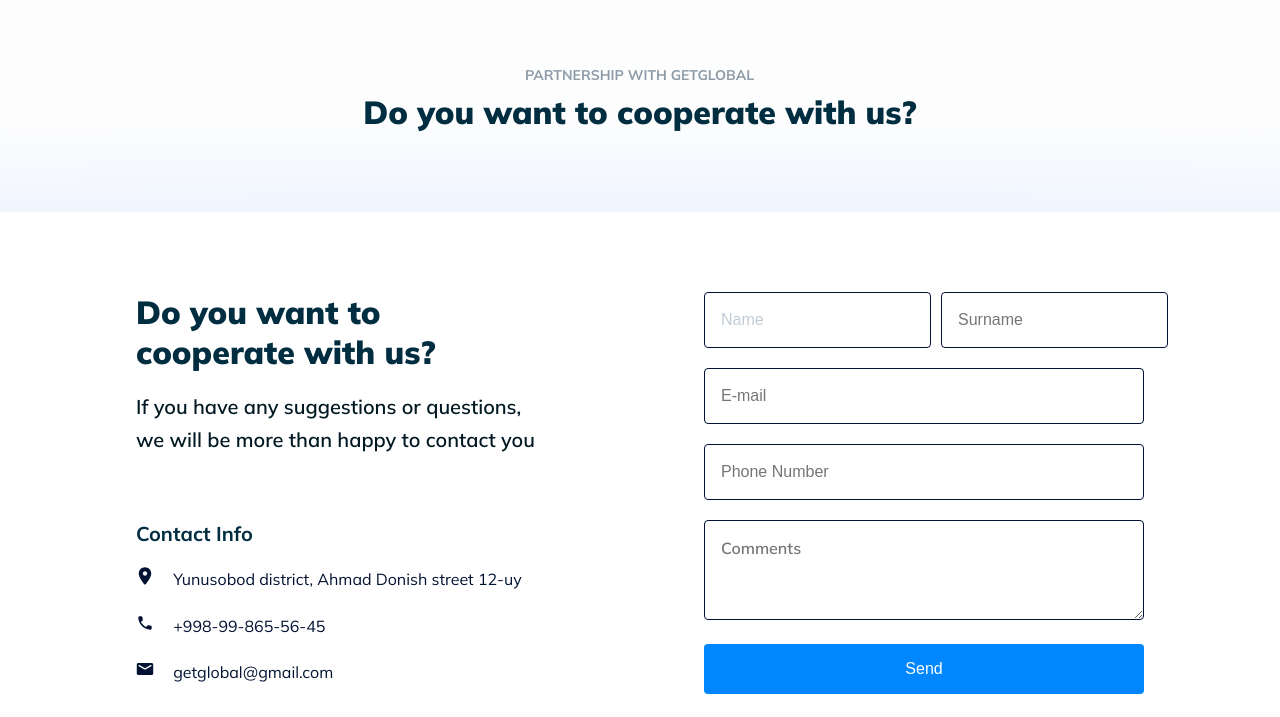
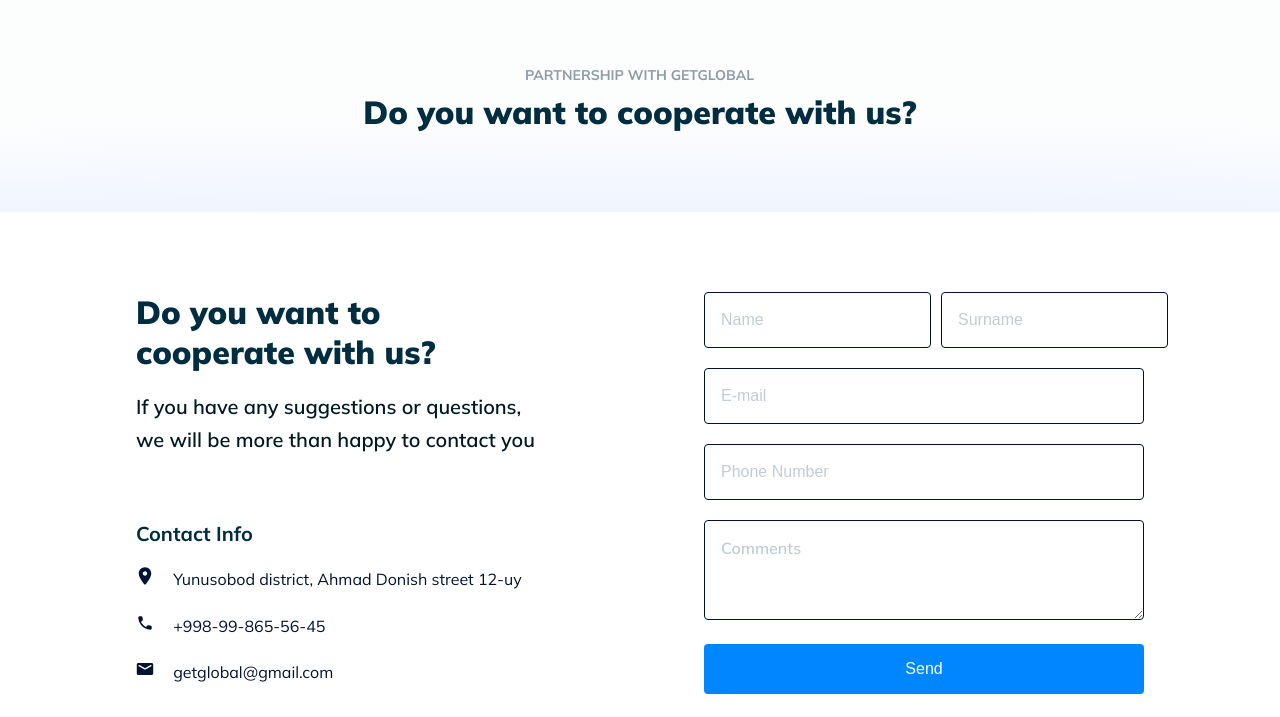
Before and after one commit to ali9ahmad/get-global, a plain HTML site: page index.html in a window 1280 px wide. Shown: the part 83-800 px from the top of the page. Drawn offline with Linux system fonts and the light colour scheme.

Commit message:
Placeholder Style Done

```diff
--- a/css/main.css
+++ b/css/main.css
@@ -221,6 +221,7 @@ a{
     color: #002d40;
     border: 1px solid #011232;
     border-radius: 4px;
+    outline: #002d40;
 }
 
 .name::placeholder {
@@ -233,14 +234,17 @@ a{
     padding-left: 16px;
     font-size: 16px;
     line-height: 28px;
-    color: #c1ccd7;
+    color: #002d40;
     border: 1px solid #011232;
     border-radius: 4px;
 }
 
+.surname::placeholder {
+    color: #c1ccd7;
+}
+
 .foremail {
     margin-bottom: 20px;
-    color: #c1ccd7;
 }
 
 .secondinfo {
@@ -252,9 +256,13 @@ a{
     line-height: 28px;
     display: flex;
     align-items: center;
-    color: #c1ccd7;
+    color: #002d40;
     border: 1px solid #011232;
     border-radius: 4px;
+}
+
+.secondinfo::placeholder {
+    color: #c1ccd7;
 }
 
 .forphone {
@@ -268,8 +276,14 @@ a{
 .comment {
     width: 440px;
     height: 100px;
+    color: #002d40;
     border: 1px solid #011232;
     border-radius: 4px;
+}
+
+
+.comment::placeholder {
+    color: #c1ccd7;
 }
 
 .sendbutton {
@@ -296,7 +310,6 @@ a{
     font-weight: 600;
     font-size: 16px;
     line-height: 28px;
-    color: #c1ccd7;
 }
 /* FROMS STYLES END */
 /* /MAIN STYLES END */
```
